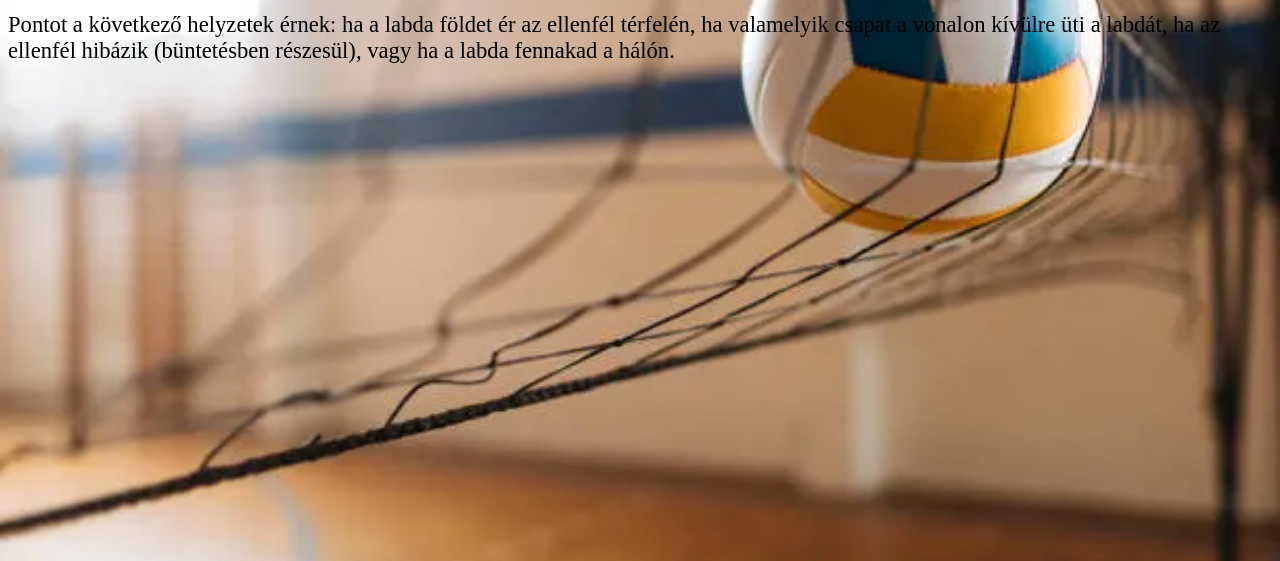
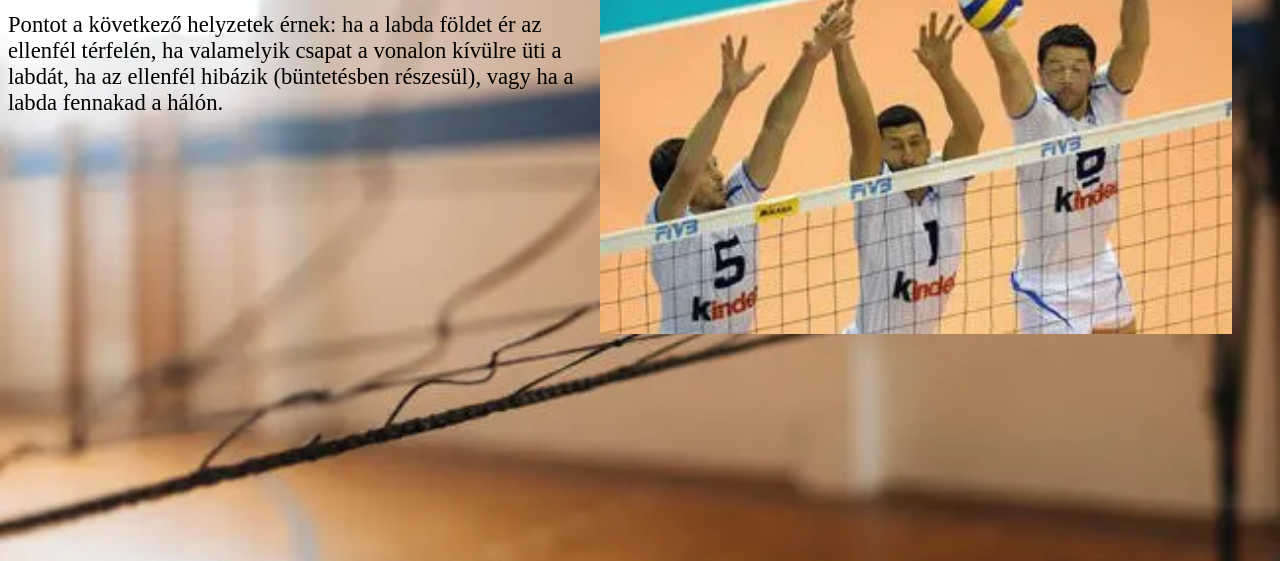
Before and after one commit to multicat22/Man-United, a plain HTML site: page index.html in a window 1280 px wide. Shown: the part 239-800 px from the top of the page. Drawn offline with Linux system fonts and the light colour scheme.

Commit message:
buta imre

```diff
--- a/buzi.css
+++ b/buzi.css
@@ -22,3 +22,8 @@ h2{
     font-size: 25pt;
  text-align: center;
 }
+#blokk{
+    float: right;
+    padding-right: 40px;
+    width: 50%;
+}
--- a/index.html
+++ b/index.html
@@ -12,8 +12,8 @@
     <h1>Röplabda alapjai</h1>
     <p class="kukac">A röplabda csapatsport, amelyet két, hat-hat főből álló, egymástól egy magas hálóval elválasztott csapat játszik
         egy labdával, amit főleg kézzel és karral (ritkábban más testrészekkel) érintve tartanak mozgásban a pálya
-        légterében. Mindkét csapat háromszor érintheti meg a labdát (ebből a szempontból a sáncérintés nem számít),
-        mielőtt továbbítja azt a másik térfélre.</p>
+        légterében. Mindkét csapat háromszor érintheti meg a labdát (ebből a szempontból a sáncérintés nem számít),mielőtt továbbítja azt a másik térfélre.</p>
+        <p><img src="xvolleyball-blocking-techniques-1.jpg.pagespeed.ic.2KMm4zEqXZ.webp" alt="Blokkolás" id="blokk"></p>
     <h2>De hogyan is lehet pontot szerezni?</h2>
     <p class="szutyi">Pontot a következő helyzetek érnek: ha a labda földet ér az ellenfél térfelén, ha valamelyik csapat a vonalon
         kívülre üti a labdát, ha az ellenfél hibázik (büntetésben részesül), vagy ha a labda fennakad a hálón.</p>
```
Also changed, not shown: xvolleyball-blocking-techniques-1.jpg.pagespeed.ic.2KMm4zEqXZ.webp (added).
